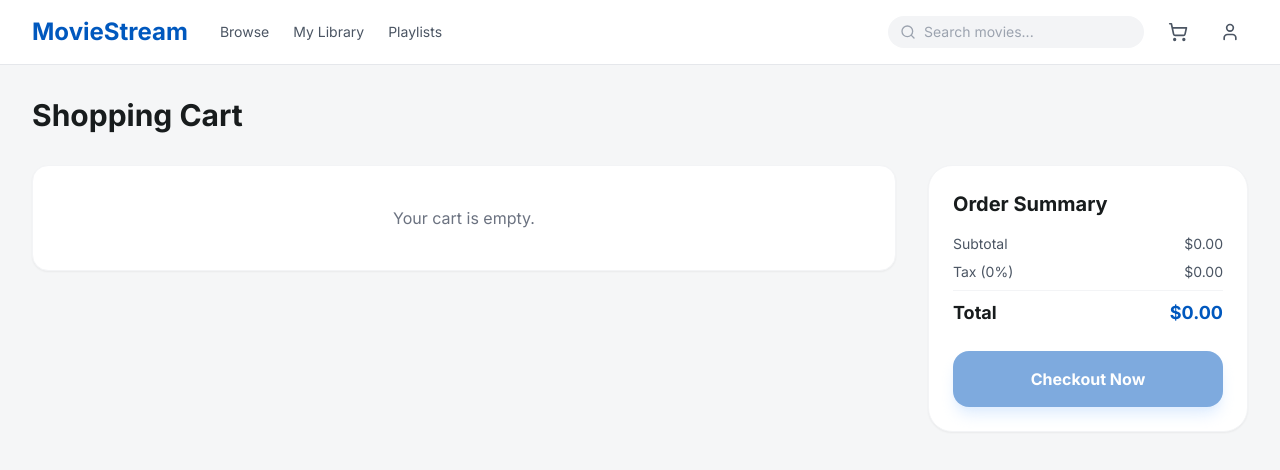
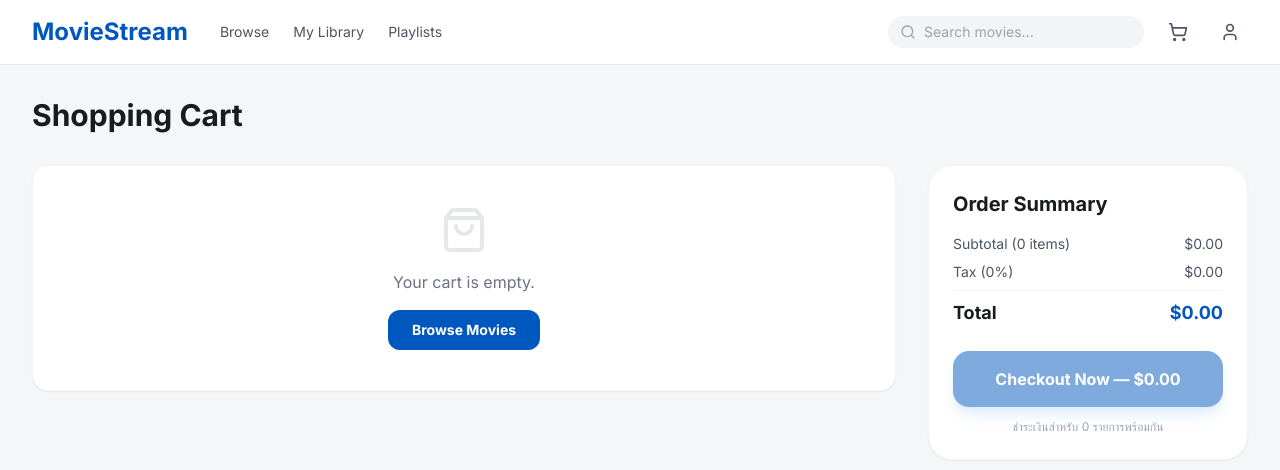
Before and after one commit to Chxtamos/project-database, a React (Vite) app: page /user/cart in a window 1280 px wide. Shown: the top 470 px of the page. Built offline with nearby package versions, Linux system fonts and the light colour scheme.

Commit message:
fix pay cart

```diff
--- a/src/context/AppContext.jsx
+++ b/src/context/AppContext.jsx
@@ -99,10 +99,11 @@ export const AppProvider = ({ children }) => {
     }
   };
 
-  const checkout = () => {
-    // Temporary checkout placeholder
-    setLibrary(prev => [...new Set([...prev, ...cartMovies.map(item => item.movie_id)])]);
+  const checkout = async () => {
+    // Clear local cart state and re-fetch to get a fresh cart
     setCartMovies([]);
+    setCart(null);
+    await fetchCart();
   };
 
   const addReview = (review) => {
--- a/src/pages/user/Cart.jsx
+++ b/src/pages/user/Cart.jsx
@@ -1,14 +1,39 @@
-import React from 'react';
+import React, { useEffect, useState } from 'react';
 import UserLayout from '../../components/UserLayout';
-import { Trash2 } from 'lucide-react';
+import { Trash2, ShoppingBag, AlertCircle } from 'lucide-react';
 import { useApp } from '../../context/AppContext';
 import { useNavigate } from 'react-router-dom';
+
+const API_BASE = 'http://localhost:5000/api';
 
 const Cart = () => {
   const navigate = useNavigate();
   const { cartMovies, removeFromCart, cart } = useApp();
+  const [hasPending, setHasPending] = useState(false);
+  const [checkingPending, setCheckingPending] = useState(true);
 
+  // คิดยอดรวมทั้งหมดใน cart
   const total = cartMovies.reduce((sum, item) => sum + parseFloat(item.movie_cost || 0), 0);
+
+  // ตรวจสอบว่า cart มี payment pending อยู่แล้วหรือไม่
+  useEffect(() => {
+    const checkPending = async () => {
+      if (!cart?.cart_id) { setCheckingPending(false); return; }
+      try {
+        const token = localStorage.getItem('token');
+        const res = await fetch(`${API_BASE}/payments?user_id=${cart.user_id}&status=0&limit=50`, {
+          headers: { 'Authorization': `Bearer ${token}` }
+        });
+        const data = await res.json();
+        if (data.success && data.data) {
+          const pendingForThisCart = data.data.some(p => p.cart_id === cart.cart_id);
+          setHasPending(pendingForThisCart);
+        }
+      } catch {}
+      setCheckingPending(false);
+    };
+    checkPending();
+  }, [cart]);
 
   const getPosterSrc = (path) => {
     if (!path) return 'https://via.placeholder.com/200x300?text=No+Poster';
@@ -19,22 +44,31 @@ const Cart = () => {
   return (
     <UserLayout pageTitle="Shopping Cart">
       <div className="flex flex-col lg:flex-row gap-8">
+        {/* รายการสินค้า */}
         <div className="flex-1 space-y-4">
           {cartMovies.length === 0 ? (
-            <div className="bg-white p-10 rounded-2xl border border-gray-100 shadow-sm text-center text-gray-500 font-medium">
-              Your cart is empty.
+            <div className="bg-white p-10 rounded-2xl border border-gray-100 shadow-sm text-center">
+              <ShoppingBag size={48} className="mx-auto text-gray-200 mb-4" />
+              <p className="text-gray-500 font-medium">Your cart is empty.</p>
+              <button
+                onClick={() => navigate('/user/home')}
+                className="mt-4 px-6 py-2.5 bg-figma-blue text-white font-bold rounded-xl hover:bg-blue-700 transition-all active:scale-95 text-sm"
+              >
+                Browse Movies
+              </button>
             </div>
           ) : (
             cartMovies.map(item => (
               <div key={item.movie_id} className="bg-white p-4 rounded-2xl border border-gray-100 shadow-sm flex items-center gap-4">
-                <img src={getPosterSrc(item.movie_poster)} className="w-16 h-20 object-cover rounded-lg" alt={item.movie_name} />
-                <div className="flex-1">
-                  <h3 className="font-bold">{item.movie_name}</h3>
+                <img src={getPosterSrc(item.movie_poster)} className="w-16 h-20 object-cover rounded-lg flex-shrink-0" alt={item.movie_name} />
+                <div className="flex-1 min-w-0">
+                  <h3 className="font-bold truncate">{item.movie_name}</h3>
                   <p className="text-figma-blue font-bold">${parseFloat(item.movie_cost || 0).toFixed(2)}</p>
                 </div>
                 <button
                   onClick={() => removeFromCart(item.movie_id)}
-                  className="p-2 text-gray-400 hover:text-red-500 transition-colors"
+                  className="p-2 text-gray-400 hover:text-red-500 transition-colors flex-shrink-0"
+                  title="ลบออกจาก cart"
                 >
                   <Trash2 size={18} />
                 </button>
@@ -42,11 +76,26 @@ const Cart = () => {
             ))
           )}
         </div>
-        <div className="w-full lg:w-80 bg-white p-6 rounded-3xl border border-gray-100 shadow-sm h-fit">
+
+        {/* สรุปยอด Order Summary */}
+        <div className="w-full lg:w-80 bg-white p-6 rounded-3xl border border-gray-100 shadow-sm h-fit sticky top-6">
           <h3 className="text-xl font-bold mb-4">Order Summary</h3>
+
+          {/* รายการราคาแต่ละเรื่อง */}
+          {cartMovies.length > 0 && (
+            <div className="mb-4 space-y-1.5 max-h-48 overflow-y-auto pr-1">
+              {cartMovies.map(item => (
+                <div key={item.movie_id} className="flex justify-between text-xs text-gray-500">
+                  <span className="truncate max-w-[160px]">{item.movie_name}</span>
+                  <span className="font-medium">${parseFloat(item.movie_cost || 0).toFixed(2)}</span>
+                </div>
+              ))}
+            </div>
+          )}
+
           <div className="space-y-2 mb-6">
             <div className="flex justify-between text-gray-600 text-sm">
-              <span>Subtotal</span>
+              <span>Subtotal ({cartMovies.length} {cartMovies.length === 1 ? 'item' : 'items'})</span>
               <span>${total.toFixed(2)}</span>
             </div>
             <div className="flex justify-between text-gray-600 text-sm">
@@ -58,13 +107,26 @@ const Cart = () => {
               <span className="text-figma-blue">${total.toFixed(2)}</span>
             </div>
           </div>
+
+          {/* แจ้งเตือนถ้ามี pending payment */}
+          {hasPending && (
+            <div className="flex items-start gap-2 p-3 bg-yellow-50 border border-yellow-100 rounded-xl text-yellow-700 text-xs mb-4">
+              <AlertCircle size={14} className="flex-shrink-0 mt-0.5" />
+              <span>คุณมีการชำระเงินที่รอการยืนยันอยู่แล้ว กรุณารอ Admin ตรวจสอบก่อน</span>
+            </div>
+          )}
+
           <button
             onClick={() => navigate('/user/checkout', { state: { total } })}
-            disabled={cartMovies.length === 0}
+            disabled={cartMovies.length === 0 || hasPending || checkingPending}
             className="w-full py-4 bg-figma-blue text-white font-bold rounded-2xl hover:bg-blue-700 transition-all active:scale-95 shadow-lg shadow-blue-200 disabled:opacity-50 disabled:active:scale-100 disabled:cursor-not-allowed"
           >
-            Checkout Now
+            {hasPending ? '⏳ รอการยืนยัน' : `Checkout Now — $${total.toFixed(2)}`}
           </button>
+
+          <p className="text-center text-xs text-gray-400 mt-3">
+            ชำระเงินสำหรับ {cartMovies.length} รายการพร้อมกัน
+          </p>
         </div>
       </div>
     </UserLayout>
--- a/src/pages/user/Checkout.jsx
+++ b/src/pages/user/Checkout.jsx
@@ -10,7 +10,7 @@ const API_BASE = 'http://localhost:5000/api';
 const Checkout = () => {
   const location = useLocation();
   const navigate = useNavigate();
-  const { cart, cartMovies, fetchCart } = useApp();
+  const { cart, cartMovies, fetchCart, checkout: resetCart } = useApp();
 
   // Amount comes from cart total via navigation state or context
   const total = location.state?.total ?? cartMovies.reduce((s, m) => s + parseFloat(m.movie_cost || 0), 0);
@@ -68,6 +68,8 @@ const Checkout = () => {
       const data = await res.json();
       if (data.success) {
         setSuccess(true);
+        // Reset cart state so user gets a fresh cart for next purchase
+        await resetCart();
       } else {
         setError(data.message || 'เกิดข้อผิดพลาด กรุณาลองใหม่อีกครั้ง');
       }
```
Also changed, not shown: 3 other files (tests, documents, lock files or other folders).
